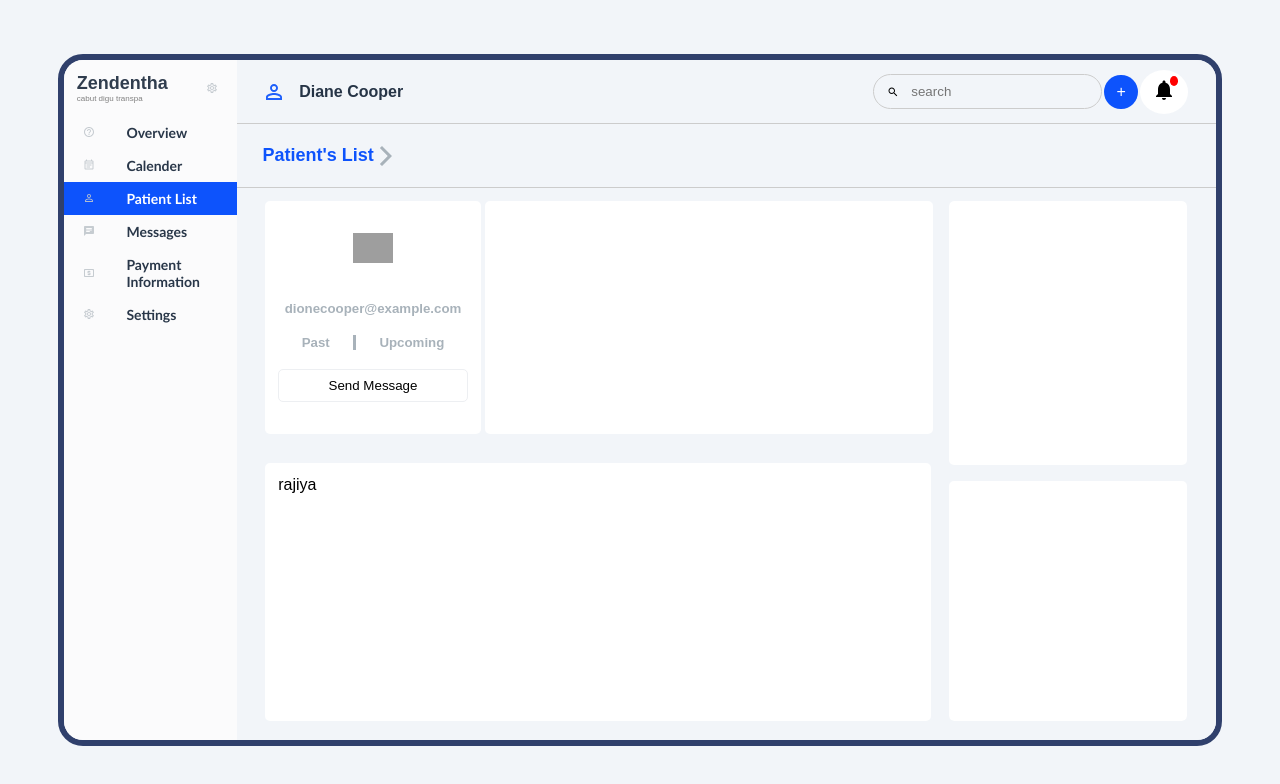
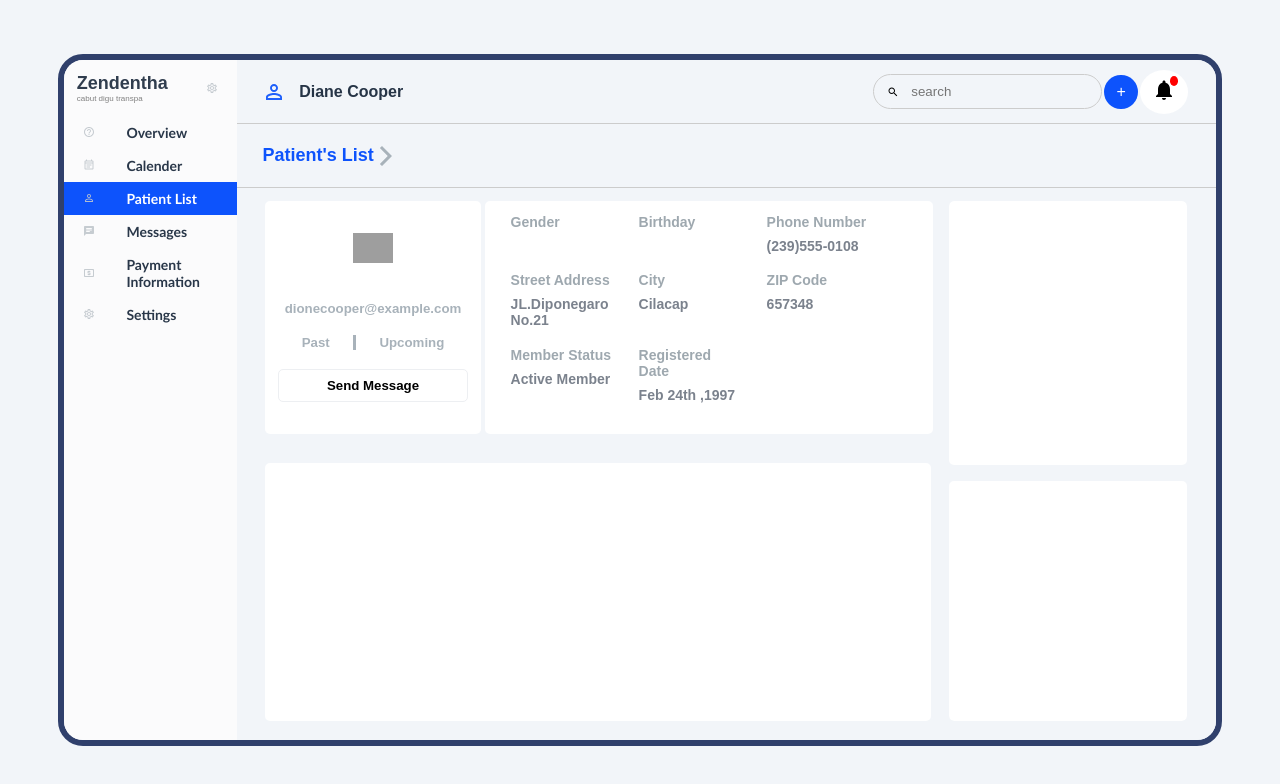
Before and after one commit to rajeshmn47/assignment, a React (Create React App) app: page / in a window 1280 px wide. Shown: the top 784 px of the page. Built offline with nearby package versions, Linux system fonts and the light colour scheme; no server answers; grey boxes are pictures that could not be loaded.

Commit message:
last commit

```diff
--- a/src/rightbar.css
+++ b/src/rightbar.css
@@ -147,6 +147,8 @@ justify-content: space-between;
     border-radius: 5px;
     width: 21vw;
     height: 100%;
+    display: flex;
+    flex-wrap: wrap;
 }
 .sndmsg{
     background-color: #FFFFFF;
@@ -156,11 +158,17 @@ justify-content: space-between;
     border: 1px solid #EDEFF2;
     border-radius: 5px;
     padding: 1vh 1vw;
+    font-size: 16px;
+    font-weight: 500;
+    font-family: sans-serif;
 }
 
 .rightone{
     background-color:#FFFFFF;
     width: 33vw;
+    display: flex;
+    flex-wrap: wrap;
+
 }
 
 .bottomrightone{
@@ -169,9 +177,22 @@ justify-content: space-between;
     border-radius: 5px;
 
 }
+.rightonesmall{
+    width: 10vw;
+}
 
 .bottomrighttwo{
     height: 30vh;
     background-color: #FFFFFF;
     border-radius: 5px;
 }
+.rightonesmall h3{
+    color: #9EA8AF;
+    font-size: 14px;
+    margin:0vh 1vw;
+}
+.rightonesmall h5{
+    color: #7B828D;
+    font-size: 14px;
+    margin: 1vh 1vw;
+}
--- a/src/rightbar.js
+++ b/src/rightbar.js
@@ -53,14 +53,45 @@ export const Rightbar=({patient})=>{
     </div>
 <div style={{display:'flex',flexDirection:'column',alignItems:'center',justifyContent:'space-between'}}>
 {patient&&patient.Upcoming}<h5 style={{color:'#A8B2BA',textAlign:'center'}}>Upcoming</h5></div></div>
-<button className='sndmsg'>Send Message</button>
+<button className='sndmsg'><h5>Send Message</h5></button>
 </div>
 <div className='rightone'>
-
+    <div className='rightonesmall'>
+<h3>Gender</h3>
+<h5>{patient&&patient.Gender}</h5>
+</div>
+<div className='rightonesmall'>
+<h3>Birthday</h3>
+<h5>{patient&&patient.Birthday}</h5>
+</div>
+<div className='rightonesmall'>
+<h3>Phone Number</h3>
+<h5>(239)555-0108</h5>
+</div>
+<div className='rightonesmall'>
+<h3>Street Address</h3>
+<h5>JL.Diponegaro No.21</h5>
+</div>
+<div className='rightonesmall'>
+<h3>City</h3>
+<h5>Cilacap</h5>
+</div>
+<div className='rightonesmall'>
+<h3>ZIP Code</h3>
+<h5>657348</h5>
+</div>
+<div className='rightonesmall'>
+<h3>Member Status</h3>
+<h5>Active Member</h5>
+</div>
+<div className='rightonesmall'>
+<h3>Registered Date</h3>
+<h5>Feb 24th ,1997</h5>
+</div>
 </div>
            </div>
            <div className='bottomlefttwo'>
-rajiya
+
            </div>
            </div>
        <div className='bottomright'>
```
